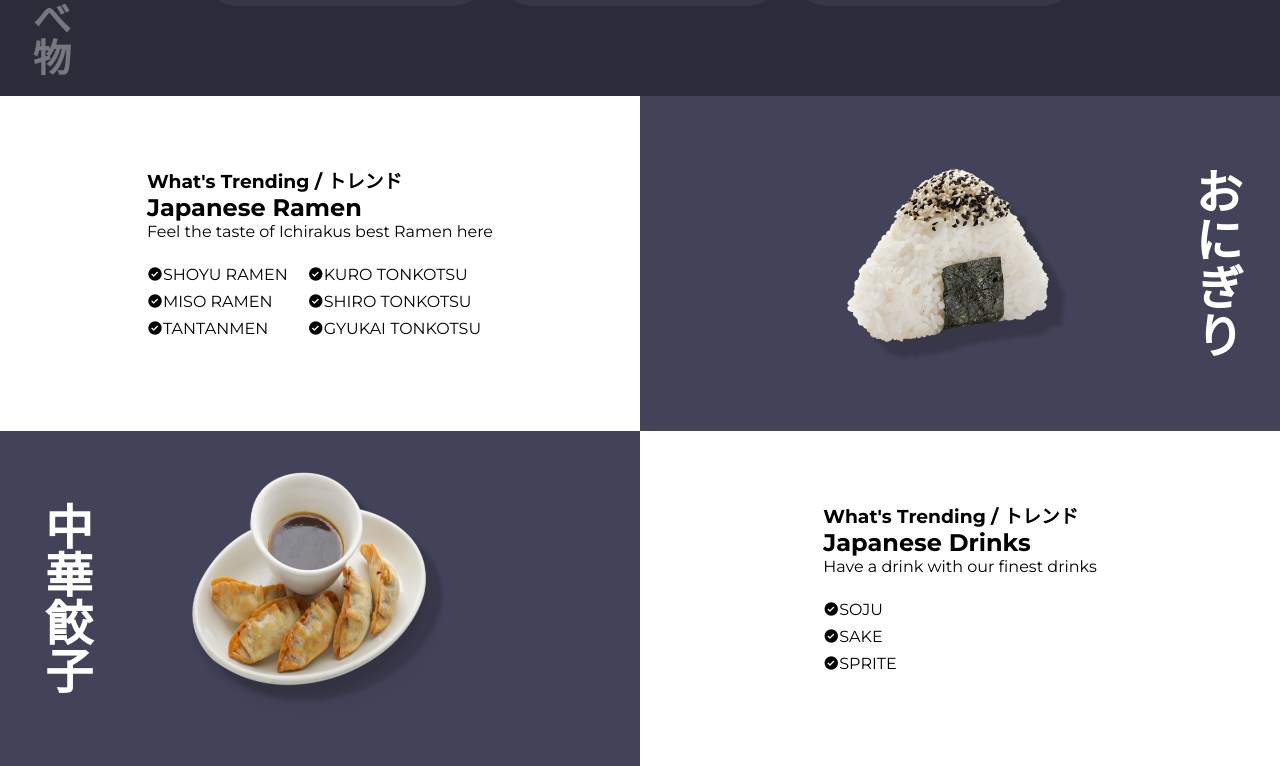
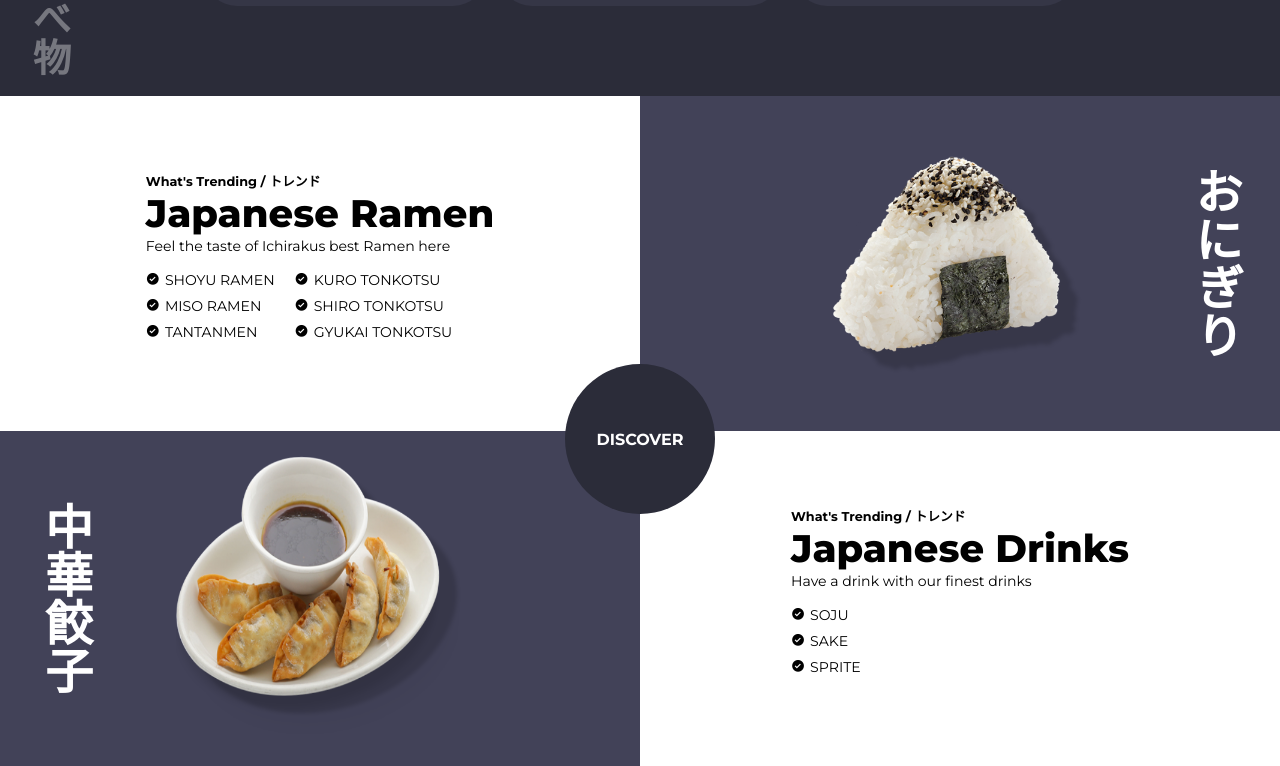
Before and after one commit to Nekuso/Ichiraku, a React (Create React App) app: page / in a window 1280 px wide. Shown: the part 1914-2680 px from the top of the page. Built offline with nearby package versions, Linux system fonts and the light colour scheme.

Commit message:
Added files via upload

```diff
--- a/src/components/Feature.jsx
+++ b/src/components/Feature.jsx
@@ -48,6 +48,8 @@ const Feature = () => {
                         </div>
                     </div>
                 </div>
+
+                <h2 className="center__discover">DISCOVER</h2>
             </div>
         </StyledFeature>
     );
--- a/src/components/styles/Feature.styled.js
+++ b/src/components/styles/Feature.styled.js
@@ -4,11 +4,28 @@ import styled from 'styled-components'
 export const StyledFeature = styled.div `
     .feature__section {
         display: grid;
+        position: relative;
         grid-template-columns: 50% 50%;
         grid-template-rows: 50% 50%;
         height: 670px;
         width: 100%;
         background: #FFFF;
+
+        .center__discover {
+            display: flex;
+            align-items: center;
+            justify-content: center;
+            position: absolute;
+            left: 50%;
+            top: 40%;
+            transform: translate(-50%, 0);
+            border-radius: 100%;
+            width:150px;
+            height:150px;
+            background: #2B2C39;
+            color: #FFFF;
+            font-size: 1rem;
+        }
 
         .feature__container {
             position: relative;
@@ -22,7 +39,7 @@ export const StyledFeature = styled.div `
             justify-content: center;
             align-items: center;
             img {
-                width: 40%;
+                width: 45%;
             }
 
             h2 {
@@ -51,13 +68,24 @@ export const StyledFeature = styled.div `
 
             .feature {
                 width: 100%;
+                h3 {
+                    font-size: 1vw;
+                }
+                h2 {
+                    font-size: 3vw;
+                    font-weight: 800;
+                }
+                p,i {
+                    font-size: 1.1vw;
+                }
                 .feature__list__container {
                     display: flex;
-                    margin: 1rem 0;
+                    margin: .5rem 0;
                     gap: 20px;
                     .feature__list {
                         li{
                             display: flex;
+                            gap: 5px;
                             margin: .5rem 0;
                             align-items: center;
                         }
--- a/src/components/styles/Popular.styled.js
+++ b/src/components/styles/Popular.styled.js
@@ -204,13 +204,13 @@ export const StyledPopular = styled.div `
         .popular__section {
 
             .jap__text1 {
-                bottom: 10px;
+                bottom: 15px;
                 left: 10px;
-                font-size: 3vw;
+                font-size: 3.5vw;
             }
 
             .jap__text2 {
-                top: 10px;
+                top: 15px;
                 right: 10px;
                 font-size: 4vw;
             }
@@ -241,6 +241,7 @@ export const StyledPopular = styled.div `
 
                     .item__name {
                         font-size: 2.1vw;
+                        padding: .5rem 0;
                     }
 
                     p {
@@ -254,6 +255,7 @@ export const StyledPopular = styled.div `
                         .vl {
                             height: .7rem;
                         }
+
                         .info__left {
                             img {
                                 width: .4rem;
```
